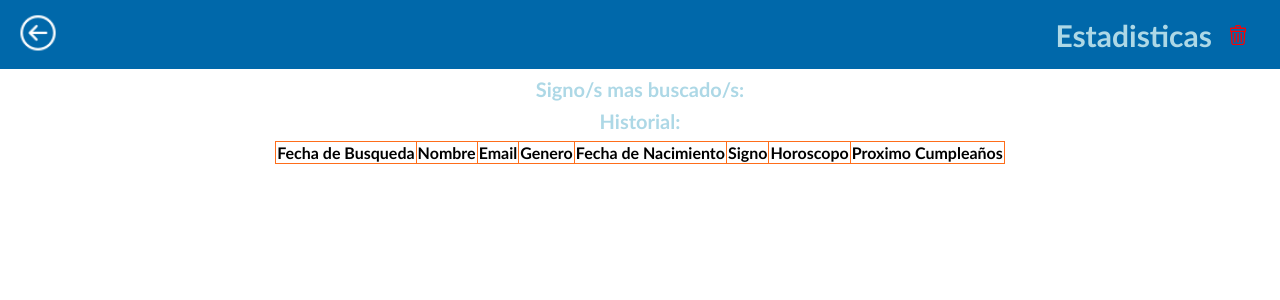
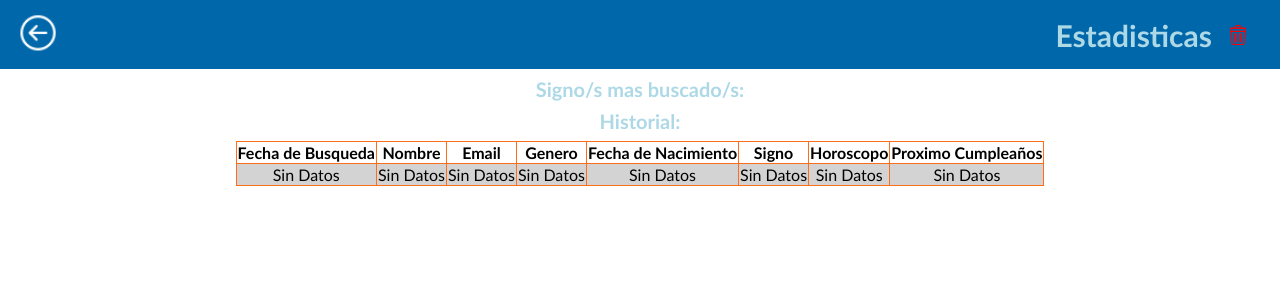
Before and after one commit to matiasbonet92/challengeHoroscopoFullStack, a React (Vite) app in the folder Frontend/challengeHoroscopoFullStack/: page /report in a window 1280 px wide. Shown: the top 300 px of the page. Built offline with nearby package versions, Linux system fonts and the light colour scheme.

Commit message:
ultimo cambio, revision de tabla vacia

```diff
--- a/Frontend/challengeHoroscopoFullStack/src/pages/Report/Report.jsx
+++ b/Frontend/challengeHoroscopoFullStack/src/pages/Report/Report.jsx
@@ -46,9 +46,11 @@ export default function Report() {
           <div className={styles.mostSearchedContainer}>
             <span className={styles.mostSearchedTitle}>Signo/s mas buscado/s:</span>
             {
-              mostSearchedSign.map(([sign, count]) => (
-                <span className={styles.mostSearchedContent}>{translateSign(sign)} con {count} busquedas</span>
-              ))
+              mostSearchedSign ?
+                mostSearchedSign.map(([sign, count]) => (
+                  <span className={styles.mostSearchedContent}>{translateSign(sign)} con {count} busquedas</span>
+                ))
+              : 'Sin datos'
             }
           </div>
           <div className={styles.tableContainer}>
@@ -67,7 +69,7 @@ export default function Report() {
                 </tr>
               </thead>
               <tbody>
-                {storageData ?
+                {storageData.length > 0 ?
                   storageData.map((item) => (
                     <tr key={item.key}>
                       <td>{item.value.dateOfSearch}</td>
@@ -80,7 +82,18 @@ export default function Report() {
                       <td className={styles.mediaQuery}>{item.value.daysToNextBirthDate} dias</td>
                     </tr>
                   ))
-                  : null}
+                  :
+                  <tr>
+                      <td>Sin Datos</td>
+                      <td>Sin Datos</td>
+                      <td className={styles.mediaQuery}>Sin Datos</td>
+                      <td className={styles.mediaQuery}>Sin Datos</td>
+                      <td>Sin Datos</td>
+                      <td className={styles.mediaQuery}>Sin Datos</td>
+                      <td>Sin Datos</td>
+                      <td className={styles.mediaQuery}>Sin Datos</td>
+                    </tr>
+                }
               </tbody>
             </table>
           </div>
```
